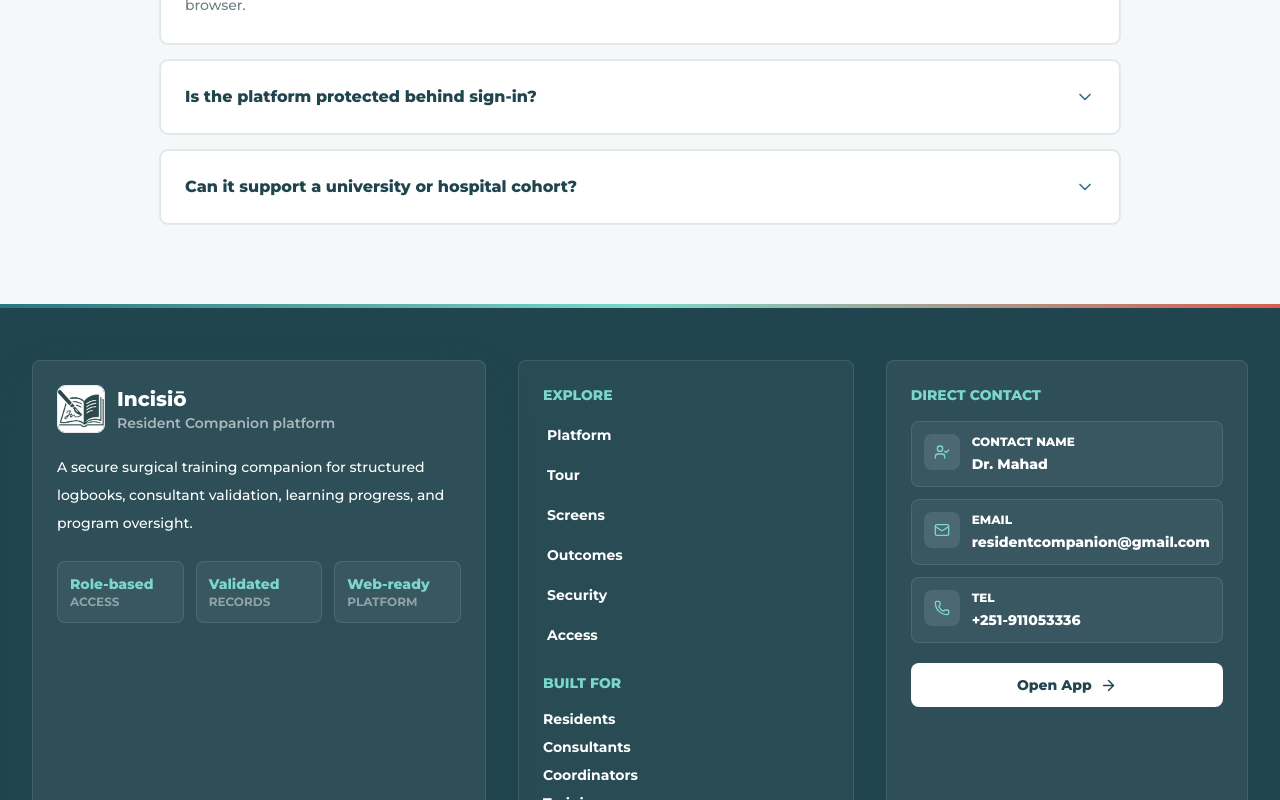
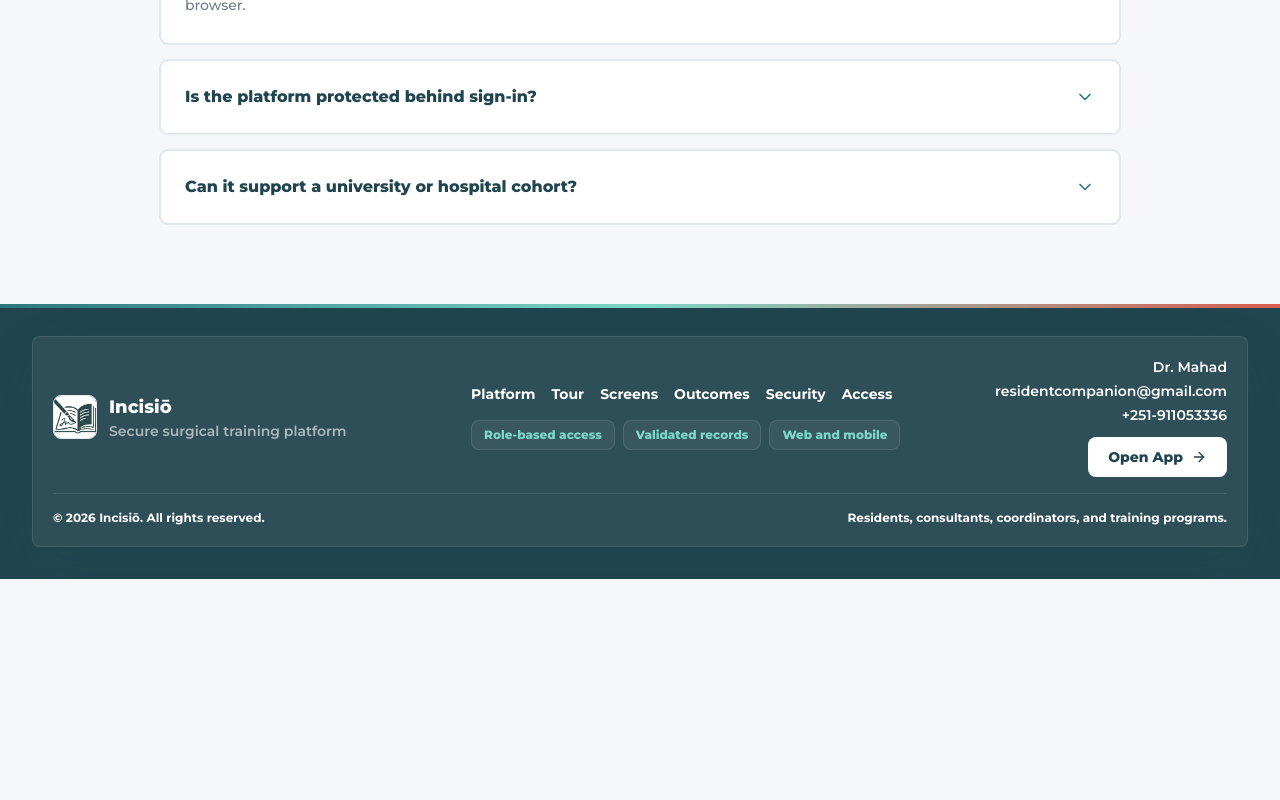
Before and after one commit to Abukoking94/INCISO_PROMO_SITE, a React (Vite) app: page / in a window 1280 px wide. Shown: the part 11200-12000 px from the top of the page. After the commit the page ends 11779 px from the top, so only its background shows below. Built offline with nearby package versions, Linux system fonts and the light colour scheme.

Commit message:
Compact promo footer

```diff
--- a/src/App.jsx
+++ b/src/App.jsx
@@ -1670,132 +1670,72 @@
 
 function Footer() {
   return (
-    <footer className="relative overflow-hidden bg-brand-ink px-5 py-14 text-white sm:px-8">
+    <footer className="relative overflow-hidden bg-brand-ink px-5 py-8 text-white sm:px-8">
       <div className="absolute inset-x-0 top-0 h-1 bg-gradient-to-r from-brand-teal via-[#7bd7c9] to-brand-coral" />
       <div className="relative mx-auto max-w-7xl">
-        <div className="grid gap-8 lg:grid-cols-[1.15fr_0.85fr_0.9fr]">
-          <div className="rounded-lg border border-white/10 bg-white/[0.06] p-6 shadow-soft">
+        <div className="rounded-lg border border-white/10 bg-white/[0.06] p-5 shadow-soft">
+          <div className="grid gap-6 lg:grid-cols-[1.05fr_1.15fr_0.8fr] lg:items-center">
             <div className="flex items-center gap-3">
               <img
                 src="/incisio-icon.png"
                 alt=""
-                className="h-12 w-12 rounded-lg border border-white/12 bg-white object-cover"
+                className="h-11 w-11 rounded-lg border border-white/12 bg-white object-cover"
               />
               <div>
-                <div className="text-xl font-extrabold">Incisiō</div>
+                <div className="text-lg font-extrabold">Incisiō</div>
                 <div className="text-sm font-semibold text-white/60">
-                  Resident Companion platform
-                </div>
-              </div>
-            </div>
-            <p className="mt-5 max-w-lg text-sm font-medium leading-7 text-white/68">
-              A secure surgical training companion for structured logbooks,
-              consultant validation, learning progress, and program oversight.
-            </p>
-            <div className="mt-6 grid gap-3 sm:grid-cols-3">
-              {[
-                ['Role-based', 'Access'],
-                ['Validated', 'Records'],
-                ['Web-ready', 'Platform'],
-              ].map(([title, label]) => (
-                <div
-                  key={title}
-                  className="rounded-lg border border-white/10 bg-white/[0.05] p-3"
-                >
-                  <div className="text-sm font-extrabold text-[#7bd7c9]">
-                    {title}
-                  </div>
-                  <div className="text-xs font-bold uppercase text-white/45">
-                    {label}
-                  </div>
-                </div>
-              ))}
-            </div>
-          </div>
-
-          <div className="grid gap-6 rounded-lg border border-white/10 bg-white/[0.04] p-6 sm:grid-cols-2 lg:grid-cols-1">
-            <div>
-              <h3 className="text-sm font-extrabold uppercase text-[#7bd7c9]">
-                Explore
-              </h3>
-              <div className="mt-4 grid gap-3">
+                  Secure surgical training platform
+                </div>
+              </div>
+            </div>
+
+            <div className="grid gap-4">
+              <div className="flex flex-wrap gap-x-4 gap-y-2">
                 {navItems.map(([label, href]) => (
                   <a
                     key={label}
                     href={href}
-                    className="group flex items-center justify-between rounded-lg px-1 py-1 text-sm font-bold text-white/72 transition hover:text-white"
+                    className="text-sm font-bold text-white/68 transition hover:text-white"
                   >
                     {label}
-                    <ArrowRight
-                      className="opacity-0 transition group-hover:translate-x-1 group-hover:opacity-100"
-                      size={15}
-                    />
                   </a>
                 ))}
               </div>
-            </div>
-            <div>
-              <h3 className="text-sm font-extrabold uppercase text-[#7bd7c9]">
-                Built For
-              </h3>
-              <div className="mt-4 grid gap-2 text-sm font-bold text-white/68">
-                <span>Residents</span>
-                <span>Consultants</span>
-                <span>Coordinators</span>
-                <span>Training programs</span>
-              </div>
-            </div>
-          </div>
-
-          <div className="rounded-lg border border-white/10 bg-white/[0.06] p-6">
-            <h3 className="text-sm font-extrabold uppercase text-[#7bd7c9]">
-              Direct Contact
-            </h3>
-            <div className="mt-4 grid gap-3">
-              {contactDetails.map(({ label, value, href, icon: Icon }) => (
-                <div
-                  key={label}
-                  className="flex gap-3 rounded-lg border border-white/10 bg-white/[0.05] p-3"
-                >
-                  <span className="inline-flex h-9 w-9 shrink-0 items-center justify-center rounded-lg bg-white/10 text-[#7bd7c9]">
-                    <Icon size={16} />
+              <div className="flex flex-wrap gap-2">
+                {['Role-based access', 'Validated records', 'Web and mobile'].map((item) => (
+                  <span
+                    key={item}
+                    className="rounded-lg border border-white/10 bg-white/[0.05] px-3 py-1.5 text-xs font-extrabold text-[#7bd7c9]"
+                  >
+                    {item}
                   </span>
-                  <div className="min-w-0">
-                    <div className="text-xs font-extrabold uppercase text-white/42">
-                      {label}
-                    </div>
-                    {href ? (
-                      <a
-                        href={href}
-                        className="mt-1 block break-words text-sm font-extrabold text-white/82 transition hover:text-[#7bd7c9]"
-                      >
-                        {value}
+                ))}
+              </div>
+            </div>
+
+            <div className="grid gap-3 lg:justify-items-end">
+              <div className="flex flex-wrap gap-x-3 gap-y-1 text-sm font-semibold text-white/72 lg:justify-end">
+                <span>Dr. Mahad</span>
+                <a className="hover:text-white" href="mailto:residentcompanion@gmail.com">
+                  residentcompanion@gmail.com
                 </a>
-                    ) : (
-                      <div className="mt-1 text-sm font-extrabold text-white/82">
-                        {value}
-                      </div>
-                    )}
-                  </div>
-                </div>
-              ))}
+                <a className="hover:text-white" href="tel:+251911053336">
+                  +251-911053336
+                </a>
               </div>
               <a
                 href={appUrl}
-              className="btn-lift mt-5 inline-flex w-full items-center justify-center gap-2 rounded-lg bg-white px-5 py-3 text-sm font-extrabold text-brand-ink hover:bg-brand-mist"
+                className="btn-lift inline-flex w-fit items-center justify-center gap-2 rounded-lg bg-white px-5 py-2.5 text-sm font-extrabold text-brand-ink hover:bg-brand-mist"
               >
                 Open App
-              <ArrowRight size={17} />
+                <ArrowRight size={16} />
               </a>
             </div>
           </div>
 
-        <div className="mt-8 flex flex-col gap-4 border-t border-white/10 pt-6 text-xs font-bold text-white/45 sm:flex-row sm:items-center sm:justify-between">
+          <div className="mt-4 flex flex-col gap-2 border-t border-white/10 pt-4 text-xs font-bold text-white/42 sm:flex-row sm:items-center sm:justify-between">
             <p>© {new Date().getFullYear()} Incisiō. All rights reserved.</p>
-          <div className="flex flex-wrap gap-3">
-            <span>Secure access</span>
-            <span>Clinical education records</span>
-            <span>Built for web and mobile</span>
+            <p>Residents, consultants, coordinators, and training programs.</p>
           </div>
         </div>
       </div>
```
Lines whose indentation alone changed are shown as unchanged.
